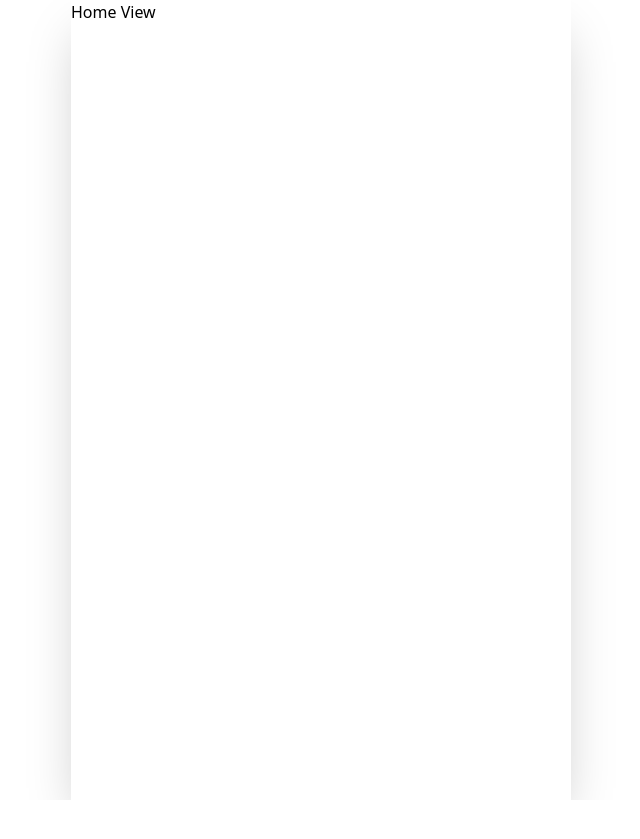
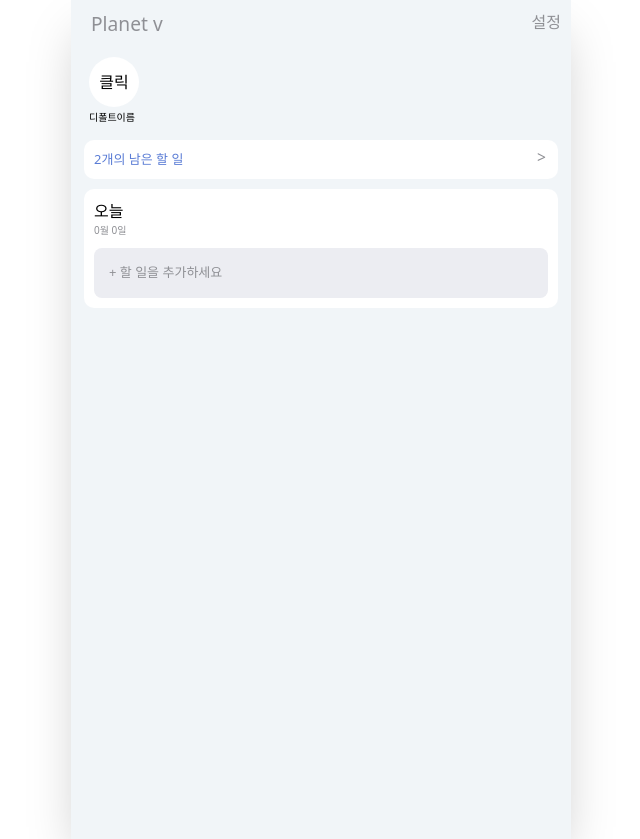
Before and after one commit to 2024TUKCOMSP/forever, a Vue app in the folder forever_planner/: page /home in a window 1280 px wide. Shown: the whole page, without its empty margins (319-959 px from the left). Before the commit the page ends 800 px from the top, so only its background shows below. Built offline with nearby package versions, Linux system fonts and the light colour scheme.

Commit message:
homeView 뼈대 완성

```diff
--- a/forever_planner/src/views/HomeView.vue
+++ b/forever_planner/src/views/HomeView.vue
@@ -1,11 +1,130 @@
 <template>
-  <div>
-    <h1>Home View</h1>
+    <div class="planetTxtBar">
+      <button type = "button" @click="planetBtnClick()" class = "planetTxtBtn">Planet v</button>
+      <button type = "button" @click ="goSettingBtnClick()" class="goSettingBtn">설정</button>
+    </div>
+  <div class="w-full h-screen bg-[#f1f5f8] p-2 flex flex-col">
+    <div class = "userBar">
+      <div class = "userIcon">
+        <button type = "button" @click = "userIconClick()" class="userIconBtn" >클릭</button>
+        <p class = "userName">디폴트이름</p>
+      </div>
+    </div>
+    <button type="button" class ="remainingTodoBtn"  @click = "remainingTodoClick()">
+      <span>2개의 남은 할 일</span>
+      <span class="remainingTodoTxt">&gt;</span>
+    </button>
+    <div class="todaysTodo">
+      <p>오늘</p>
+      <p class= "todaysTodoDate">0월 0일</p>
+      <button type="button" class = "todoEditBtn" @click="todaysTodoDateClick()">+ 할 일을 추가하세요</button>
+    </div>
   </div>
 </template>
 
 <script>
+
+export default {
+  name: 'Home-View',
+  methods: {
+    userIconClick(){
+      alert("dkdkkd");
+      //프로필 편집으로 이동하기 위한 버튼
+    },
+    remainingTodoClick(){
+      alert("");
+    },
+    planetBtnClick(){
+
+    },
+    todaysTodoDateClick(){
+
+    },
+  },
+}
 </script>
 
 <style scoped>
+  .planetTxtBar{
+    padding-left:10px;
+    background-color: #F1F5F8;
+    position: relative;
+    font-size: larger;
+    color:#8F9095;
+  }
+  .planetTxtBtn{
+    padding-left: 10px;
+    padding-right:10px;
+    padding-top:10px;
+  }
+  .planetTxtBtn:hover{
+
+  }
+  .background{
+    background-color: #F1F5F8;
+  }
+  .goSettingBtn{
+    font-size: medium;
+    position:absolute;
+    top:0;
+    right:0;
+    padding:10px;
+  }
+
+  .userIconBtn{
+    height: 50px;
+    width:50px;
+    background-color: #FFFFFF;
+    border-radius: 50%;
+    border-color: #FFFFFF;
+    margin-bottom: 3px;
+  }
+  .userName{
+    font-size: x-small;
+  }
+  .userBar{
+    align-items: start;
+    padding:10px;
+  }
+
+  .remainingTodoBtn{
+    background-color: #FFFFFF;
+    position: relative;
+    margin: 5px;
+    padding: 10px;
+    border-radius: 10px;
+    color:#5A7CD5;
+    font-size: small;
+    text-align: left;
+  }
+  .remainingTodoTxt{
+    position: absolute;
+    right:0;
+    top:0;
+    padding:6px 12px 6px 6px;
+    font-size:larger;
+    color:#8F9095;
+  }
+
+  .todaysTodo{
+    background-color: #FFFFFF;
+    position: relative;
+    margin: 5px;
+    padding: 10px;
+    border-radius: 10px;
+  }
+  .todaysTodoDate{
+    font-size:x-small;
+    color:#8F9095;
+  }
+  .todoEditBtn{
+    width:100%;
+    background-color: #ECEDF2;
+    border-radius: 8px;
+    padding: 15px;
+    margin-top: 10px;
+    color:#8F9095;
+    font-size: small;
+    text-align: left;
+  }
 </style>
--- a/forever_planner/vue.config.js
+++ b/forever_planner/vue.config.js
@@ -1,4 +1,5 @@
 const { defineConfig } = require('@vue/cli-service')
 module.exports = defineConfig({
-  transpileDependencies: true
+  transpileDependencies: true,
+
 })
```
